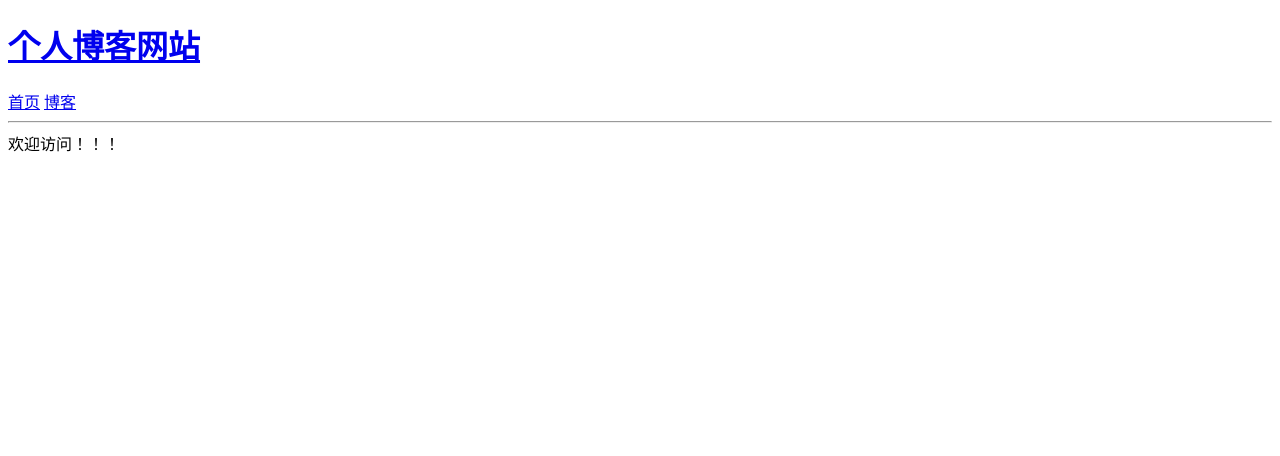
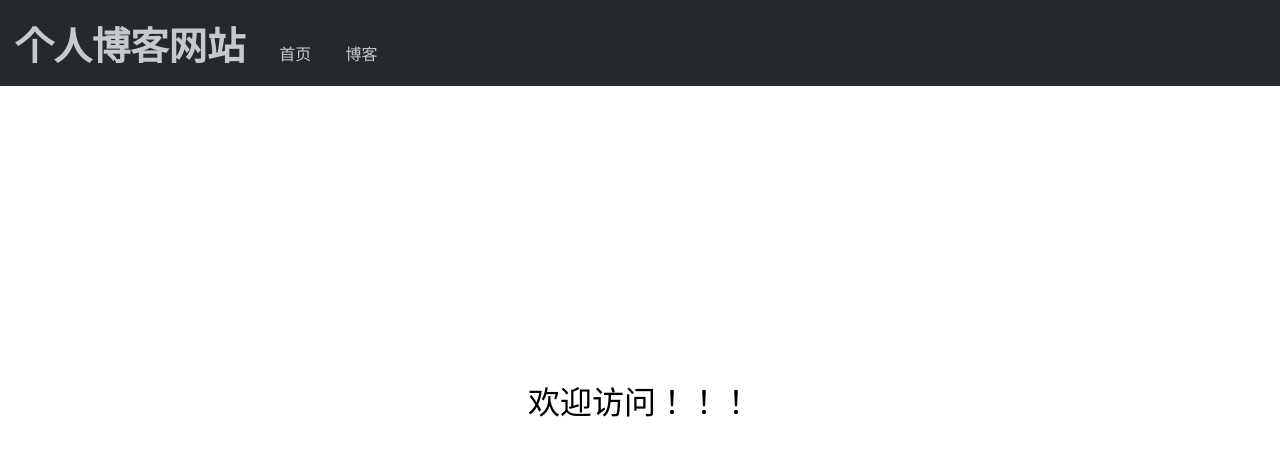
Before and after one commit to ScnuWang/Django_Bilibili, a Django app: page / in a window 1280 px wide. Shown: the top 456 px of the page. Run offline with Django 3.2, Linux system fonts and the light colour scheme.

Commit message:
修改样式

```diff
--- a/mysite/mysite/settings.py
+++ b/mysite/mysite/settings.py
@@ -122,3 +122,5 @@ USE_TZ = True
 # https://docs.djangoproject.com/en/2.0/howto/static-files/
 
 STATIC_URL = '/static/'
+# 静态文件目录路径
+STATICFILES_DIRS = [os.path.join(BASE_DIR,'static'),]
--- /dev/null
+++ b/mysite/static/base.css
@@ -0,0 +1,20 @@
+/* 去掉浏览器默认的样式 */
+*{
+    margin: 0;
+    padding: 0;
+}
+/*导航样式*/
+div.nav{
+    background-color: #24292e;
+}
+
+div.nav a{
+    text-decoration: none;
+    color: rgba(255,255,255,0.75);
+    margin: 5px;
+    padding: 10px;
+}
+div.nav a.logo{
+    display: inline-block;
+    font-size: 120%;
+}
--- /dev/null
+++ b/mysite/static/home.css
@@ -0,0 +1,8 @@
+/* 居中处理*/
+.home-content{
+    font-size: 200%;
+    position: absolute;
+    left: 50%;
+    top: 50%;
+    transform: translate(-50%,-50%);
+}
--- a/mysite/templates/base.html
+++ b/mysite/templates/base.html
@@ -1,16 +1,19 @@
+{% load staticfiles  %}
 <!DOCTYPE html>
 <html lang="en">
 <head>
     <meta charset="UTF-8">
     <title>{% block tittle %}{% endblock %}</title>
+    <link rel="stylesheet" href="{% static 'base.css' %}">
+    {% block head_extand %}{% endblock %}
+
 </head>
 <body>
-    <h1><a href="{% url 'home' %}">个人博客网站</a></h1>
-    <div>
+    <div class="nav">
+        <a class="logo" href="{% url 'home' %}"><h1>个人博客网站</h1></a>
         <a href="/">首页</a>
         <a href="{% url 'blog_list' %}">博客</a>
     </div>
-    <hr>
     {% block content %}{% endblock %}
 </body>
 </html>
--- a/mysite/templates/home.html
+++ b/mysite/templates/home.html
@@ -1,14 +1,18 @@
 {# 继承base.html 模板 #}
 {% extends 'base.html' %}
-
+{# 加载 静态文件#}
+{% load staticfiles %}
 {# 页面标题 #}
 {% block tittle %}
     首页
 {% endblock %}
-
+{# css 文件#}
+{% block head_extand %}
+    <link rel="stylesheet" href="{% static 'home.css' %}">
+{% endblock %}
 {# 页面内容 #}
 {% block content %}
 
-    欢迎访问！！！
+    <p class="home-content">欢迎访问！！！</p>
 
 {% endblock %}
```
